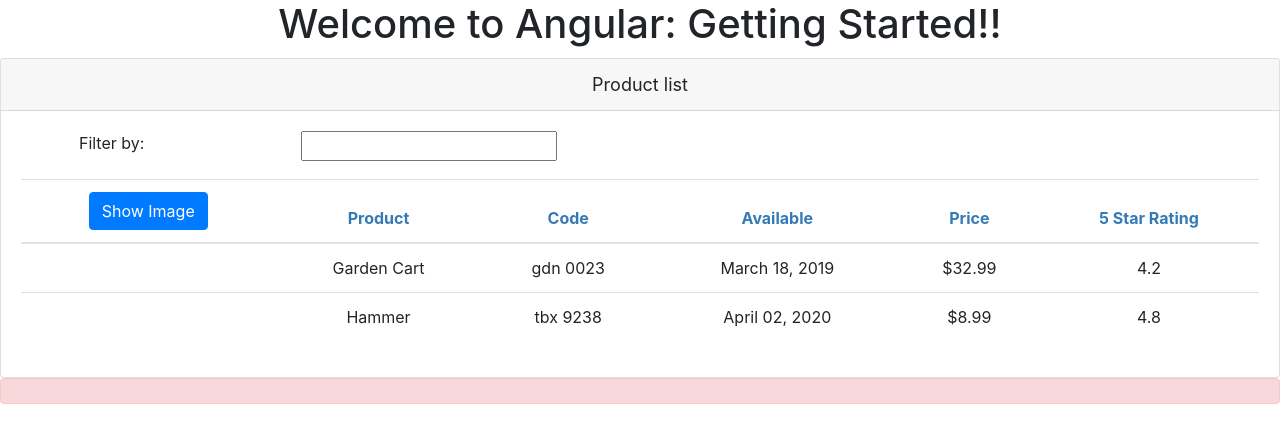
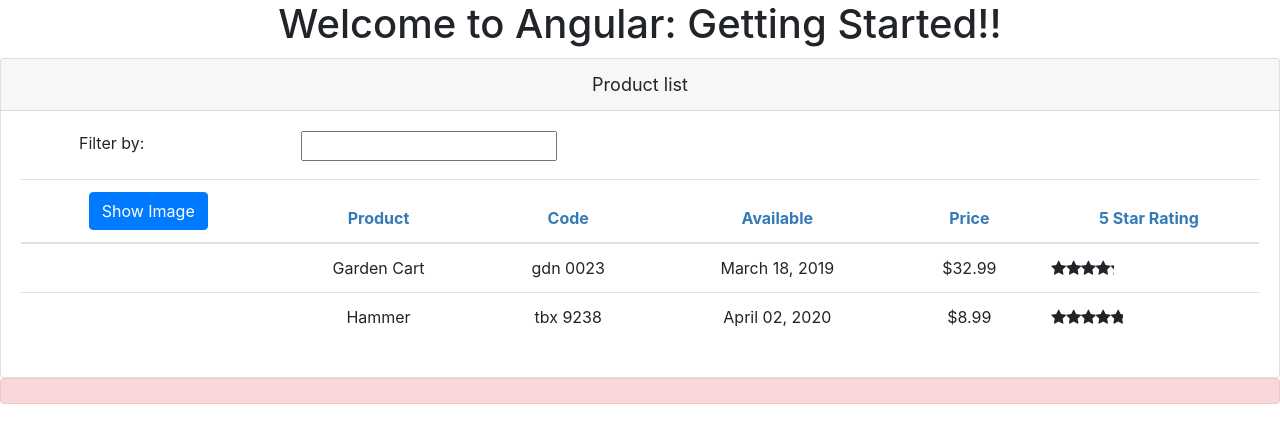
Before and after one commit to MatheusGoncalvs/angular-basic, an Angular app: page / in a window 1280 px wide. Shown: the top 442 px of the page. Built offline with nearby package versions, Linux system fonts and the light colour scheme.

Commit message:
passing data to a nested component

```diff
--- a/src/app/app.module.ts
+++ b/src/app/app.module.ts
@@ -5,12 +5,14 @@
 import { AppComponent } from './app.component';
 import { ProductListComponent } from './products/product-list.component';
 import { ConvertToSpacesPipe } from './shared/convert-to-spaces.pipe';
+import { StarComponent } from './shared/star.component';
 
 @NgModule({
   declarations: [
     AppComponent,
     ProductListComponent,
-    ConvertToSpacesPipe
+    ConvertToSpacesPipe,
+    StarComponent
   ],
   imports: [
     BrowserModule,
--- a/src/app/products/product-list.component.html
+++ b/src/app/products/product-list.component.html
@@ -40,7 +40,7 @@
                         <td>{{product.productCode | lowercase | convertToSpaces: '-' }}</td>
                         <td>{{product.releaseDate}}</td>
                         <td>{{product.price | currency: 'USD':'symbol':'1.2-2' }}</td>
-                        <td>{{product.starRating}}</td>
+                        <td><pm-star [rating]='product.starRating'></pm-star></td>
                     </tr>
                 </tbody>
             </table>
--- /dev/null
+++ b/src/app/shared/star.component.ts
@@ -0,0 +1,21 @@
+import { Component, OnChanges, Input, EventEmitter, Output } from '@angular/core';
+
+@Component({
+    selector: 'pm-star',
+    templateUrl: './star.component.html',
+    styleUrls: ['./star.component.css']
+})
+export class StarComponent implements OnChanges {
+    @Input() rating = 0;
+    starWidth = 0;
+    @Output() ratingClicked: EventEmitter<string> =
+        new EventEmitter<string>();
+
+    ngOnChanges(): void {
+        this.starWidth = this.rating * 75 / 5;
+    }
+
+    onClick(): void {
+        this.ratingClicked.emit(`The rating ${this.rating} was clicked!`);
+    }
+}
```
